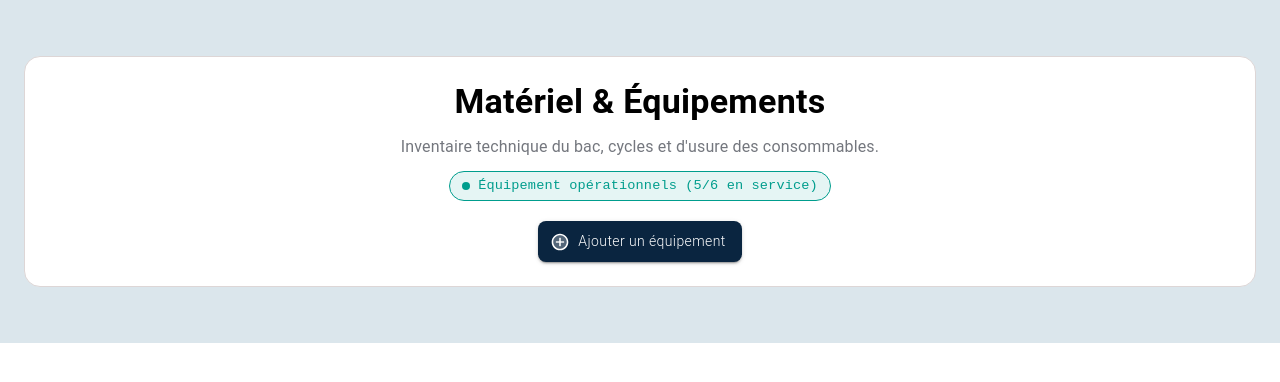
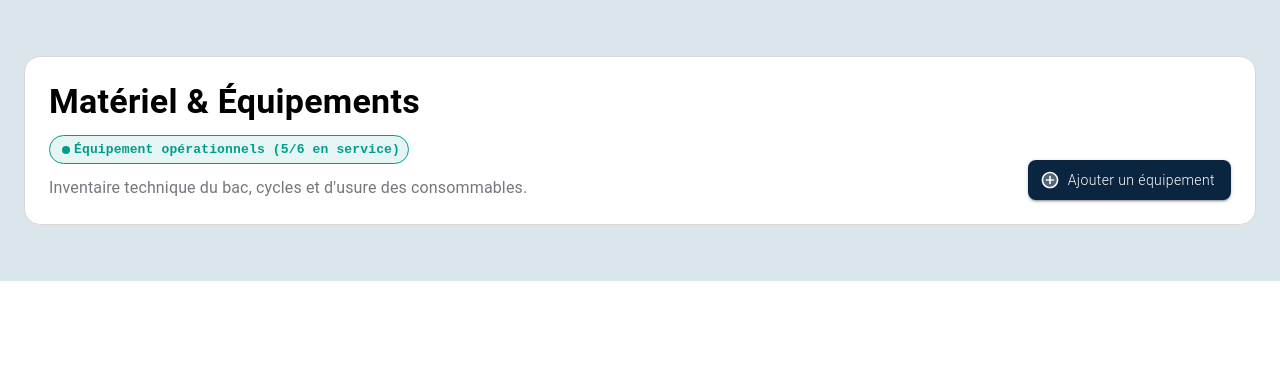
Before and after one commit to EtienneA20/FishKeeper, a Next.js app in the folder fishkeeper/: page /material in a window 1280 px wide. Shown: the top 382 px of the page. Built offline with nearby package versions, Linux system fonts and the light colour scheme.

Commit message:
feat: advancement of implementation of Material components

```diff
--- /dev/null
+++ b/fishkeeper/app/material/MaterialHeaderCard.tsx
@@ -0,0 +1,32 @@
+'use client';
+
+import React from 'react';
+import ControlPointTwoToneIcon from '@mui/icons-material/ControlPointTwoTone';
+import PageHeaderCard from '../../components/PageHeaderCard';
+import DialogButton from '../../components/DialogButton';
+import StatusChip from '../../components/StatusChip';
+
+export default function MaterialHeaderCard(): React.JSX.Element {
+    return (
+    <PageHeaderCard
+        title="Matériel & Équipements"
+        description="Inventaire technique du bac, cycles et d'usure des consommables."
+        statusSlot={
+            <StatusChip
+                label="Équipement opérationnels (5/6 en service)"
+                color="#009d8d"
+                backgroundColor="#e5f5f4"
+            />
+        }
+        actionsSlot={
+            <DialogButton
+                startIcon={<ControlPointTwoToneIcon />}
+                label="Ajouter un équipement"
+                backgroundColor="darkBlueButton.background"
+                textColor="darkBlueButton.colorText"
+                onClick={() => {}}
+            />
+        }
+    />
+    );
+}
--- a/fishkeeper/app/material/MaterialTitle.tsx
+++ /dev/null
@@ -1,49 +0,0 @@
-'use client';
-
-import React from 'react';
-import { Box, Typography } from '@mui/material';
-import ControlPointTwoToneIcon from '@mui/icons-material/ControlPointTwoTone';
-import DialogButton from '../../components/DialogButton';
-import StatusBadge from '../../components/StatusBadge';
-
-export default function MaterialTitle(): React.JSX.Element {
-  return (
-    <Box
-      sx={{
-        my: 4,
-        p: 3,
-        display: 'flex',
-        flexDirection: 'column',
-        alignItems: 'center',
-        gap: 1.5,
-        backgroundColor: 'card.background',
-        border: '1px solid #ddd6d6',
-        borderRadius: 4,
-      }}
-    >
-      <Typography variant="h4" component="h1" sx={{ color: 'card.colorTitle', fontWeight: 700 }}>
-        Matériel & Équipements
-      </Typography>
-
-      <Typography component="p" sx={{ color: 'card.colorText', textAlign: 'center' }}>
-        {"Inventaire technique du bac, cycles et d'usure des consommables."}
-      </Typography>
-
-      <StatusBadge
-          text='Équipement opérationnels (5/6 en service)'
-          backgroundColor='#e5f5f4'
-          borderColor='#009d8d'
-        />
-
-      <Box sx={{ mt: 1 }}>
-        <DialogButton
-          startIcon={<ControlPointTwoToneIcon />}
-          label="Ajouter un équipement"
-          backgroundColor="darkBlueButton.background"
-          textColor="darkBlueButton.colorText"
-          onClick={() => {}}
-        />
-      </Box>
-    </Box>
-  );
-}
--- a/fishkeeper/app/material/page.tsx
+++ b/fishkeeper/app/material/page.tsx
@@ -2,12 +2,12 @@
 
 import React from 'react';
 import { Box } from '@mui/material';
-import MaterialTitle from './MaterialTitle';
+import MaterialHeaderCard from './MaterialHeaderCard';
 
 export default function MaterialPage(): React.JSX.Element {
   return (
     <Box component="main" sx={{ p: 3, backgroundColor: 'primary.main' }}>
-        <MaterialTitle/>
+        <MaterialHeaderCard/>
     </Box>
   );
 }
--- /dev/null
+++ b/fishkeeper/components/PageHeaderCard.tsx
@@ -0,0 +1,50 @@
+'use client';
+
+import React from 'react';
+import { Box, Typography } from '@mui/material';
+
+interface PageHeaderCardProps {
+  title: string;
+  description?: string;
+  statusSlot?: React.ReactNode;
+  actionsSlot?: React.ReactNode;
+}
+
+export default function PageHeaderCard({
+  title,
+  description,
+  statusSlot,
+  actionsSlot,
+}: PageHeaderCardProps): React.JSX.Element {
+  return (
+    <Box
+      sx={{
+        my: 4, p: 3, display: 'flex', flexDirection: { xs: 'column', md: 'row' }, gap: 2, justifyContent: 'space-between',
+        alignItems: { xs: 'flex-start', md: 'stretch' }, backgroundColor: 'card.background', border: '1px solid #ddd6d6',
+        borderRadius: 4,
+      }}
+    >
+      <Box sx={{display: 'flex', flexDirection: 'column', alignItems: 'flex-start', gap: 1.5}}>
+
+        <Typography variant="h4" component="h1" sx={{ color: 'card.colorTitle', fontWeight: 700 }}>
+          {title}
+        </Typography>
+
+        {statusSlot && statusSlot}
+
+        {description && (
+          <Typography component="p" sx={{ color: 'card.colorText', textAlign: 'left' }}>
+            {description}
+          </Typography>
+        )}
+
+      </Box>
+
+      <Box sx={{display: 'flex', flexDirection: { xs: 'column', sm: 'row' }, justifyContent: 'flex-end',
+          alignItems: { xs: 'flex-start', md: 'flex-end' }, gap: 1.5}}>
+
+        {actionsSlot && actionsSlot}
+      </Box>
+    </Box>
+  );
+}
--- a/fishkeeper/components/StatusBadge.tsx
+++ /dev/null
@@ -1,37 +0,0 @@
-'use client';
-
-import React from 'react';
-import { Box, Typography } from '@mui/material';
-
-interface StatusBadgeProps {
-  text: string;
-  backgroundColor: string;
-  borderColor: string;
-}
-
-export default function StatusBadge({
-  text,
-  backgroundColor,
-  borderColor,
-}: StatusBadgeProps): React.JSX.Element {
-  return (
-    <Box
-      sx={{
-        display: 'inline-flex',
-        alignItems: 'center',
-        gap: 1,
-        px: 1.5,
-        py: 0.5,
-        backgroundColor: backgroundColor,
-        border: `1px solid ${borderColor}`,
-        borderRadius: '50px',
-      }}
-    >
-      <Box sx={{width: 8, height: 8, borderRadius: '50%', backgroundColor: borderColor}}/>
-
-      <Typography component="span" sx={{color: borderColor, fontSize: '0.85rem', fontFamily: 'monospace', fontWeight: 400}}>
-        {text}
-      </Typography>
-    </Box>
-  );
-}
--- /dev/null
+++ b/fishkeeper/components/StatusChip.tsx
@@ -0,0 +1,28 @@
+'use client';
+
+import React from 'react';
+import { Chip, Box } from '@mui/material';
+
+interface StatusChipProps {
+  label: string;
+  color: string;
+  backgroundColor: string;
+}
+
+export default function StatusChip({
+  label,
+  color,
+  backgroundColor,
+}: StatusChipProps): React.JSX.Element {
+  return (
+    <Chip
+      size="small"
+      icon={ <Box sx={{width: 8, height: 8, borderRadius: '50%', backgroundColor: color, ml: 1}}/> }
+      label={label}
+      sx={{
+        backgroundColor, paddingLeft: 1, color, border: `1px solid ${color}`, fontFamily: 'monospace',
+        fontWeight: 600, height: 'auto', py: 0.5, '& .MuiChip-label': {px: 1}
+      }}
+    />
+  );
+}
```
Also changed, not shown: fishkeeper/app/material/MaterialCard.tsx (+26 -0 lines), fishkeeper/app/material/MaterialFilters.tsx (+26 -0 lines), 1 other file (tests, documents, lock files or other folders).
